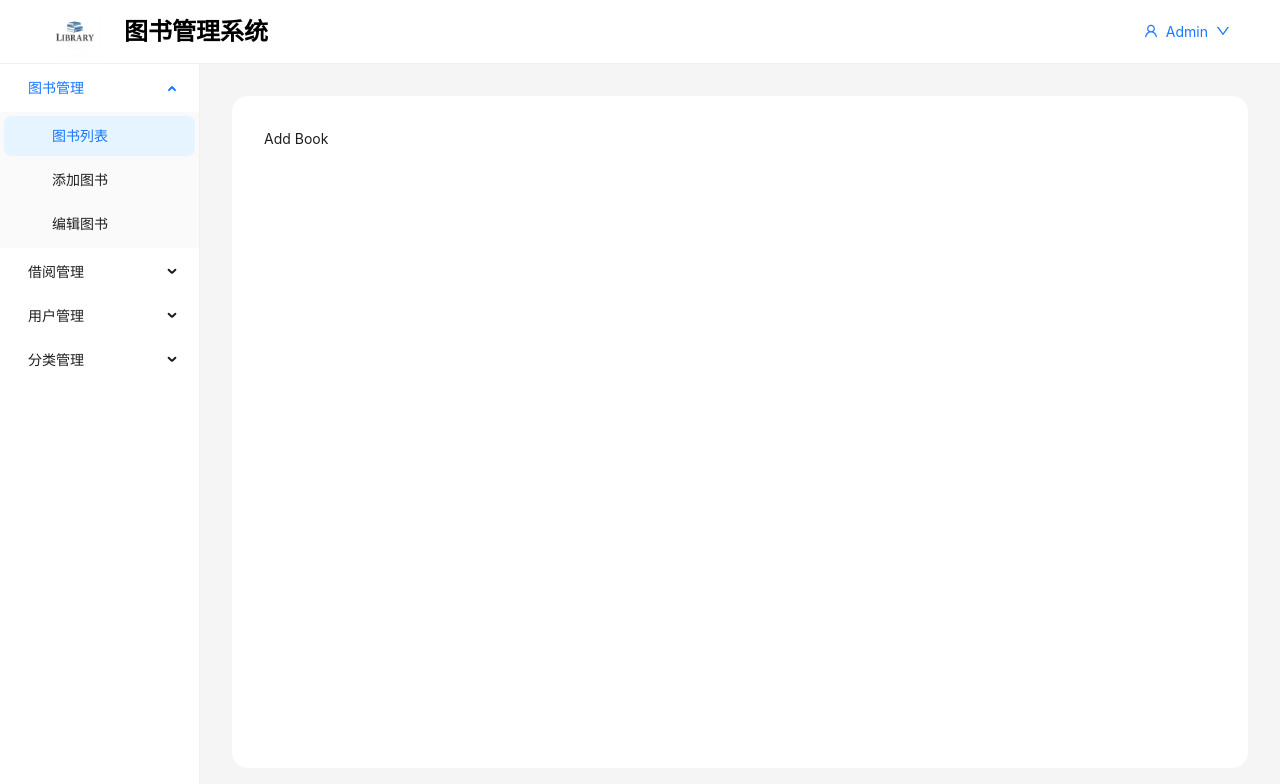
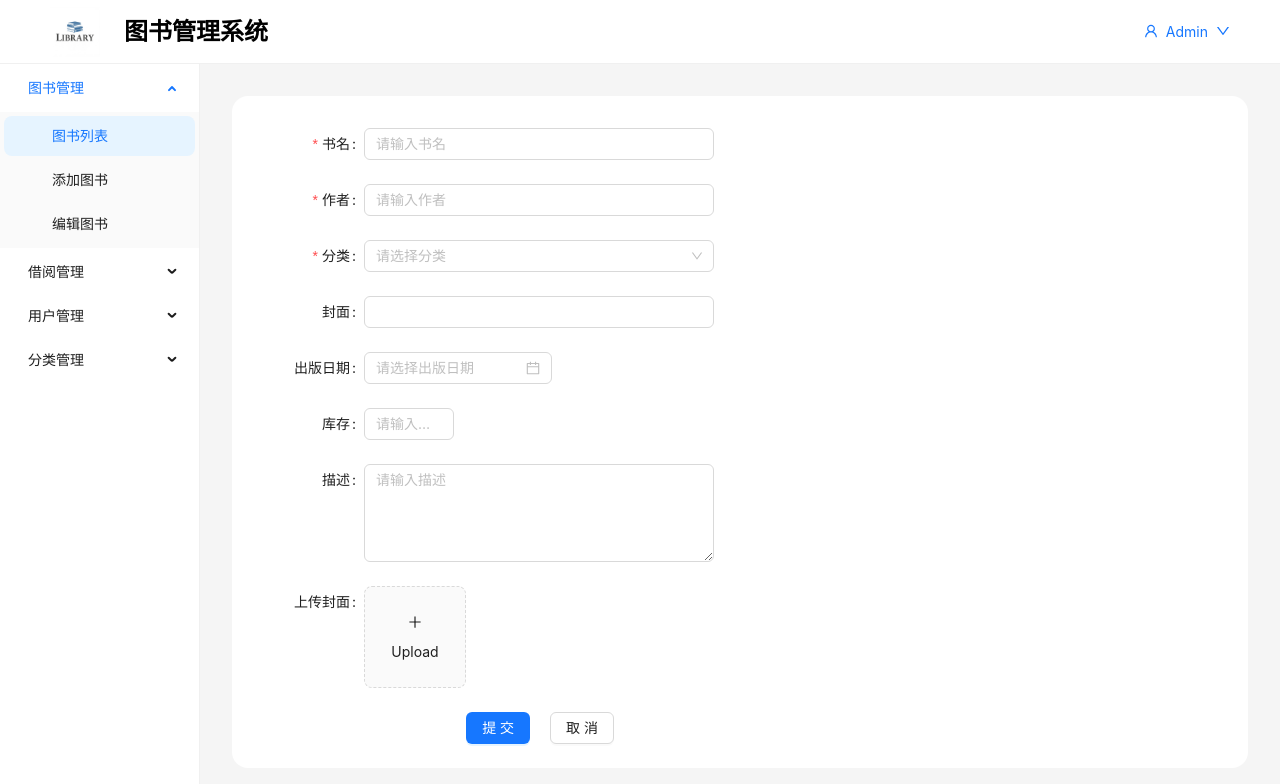
Before and after one commit to SongC-unsw/Book-management-system, a Next.js app: page /book/add in a window 1280 px wide. Shown: the top 784 px of the page. Built offline with nearby package versions, Linux system fonts and the light colour scheme; what @ant-design/nextjs-registry would draw is missing.

Commit message:
Add BookForm component for book submission; implement API call to fetch books with query parameters. Update add book page to include BookForm for user input.

```diff
--- a/src/app/book/add/page.tsx
+++ b/src/app/book/add/page.tsx
@@ -1,6 +1,11 @@
 import Image from "next/image";
 import { Button } from "antd";
+import BookForm from "@/components/BookForm/BookForm";
 
 export default function Home() {
-  return <>Add Book</>;
+  return (
+    <>
+      <BookForm />
+    </>
+  );
 }
--- /dev/null
+++ b/src/components/BookForm/BookForm.tsx
@@ -0,0 +1,97 @@
+"use client";
+import { PlusOutlined } from "@ant-design/icons";
+import {
+  Button,
+  DatePicker,
+  Form,
+  Input,
+  InputNumber,
+  Select,
+  Upload,
+  Space,
+} from "antd";
+
+const { RangePicker } = DatePicker;
+const { TextArea } = Input;
+
+const normFile = (e: any) => {
+  if (Array.isArray(e)) {
+    return e;
+  }
+  return e?.fileList;
+};
+
+export default function BookForm() {
+  return (
+    <>
+      <Form
+        labelCol={{ span: 4 }}
+        wrapperCol={{ span: 14 }}
+        layout="horizontal"
+        style={{ maxWidth: 600 }}
+      >
+        <Form.Item
+          label="书名"
+          name="bookName"
+          rules={[{ required: true, message: "请输入书名" }]}
+        >
+          <Input placeholder="请输入书名" />
+        </Form.Item>
+        <Form.Item
+          label="作者"
+          name="author"
+          rules={[{ required: true, message: "请输入作者" }]}
+        >
+          <Input placeholder="请输入作者" />
+        </Form.Item>
+        <Form.Item
+          label="分类"
+          name="category"
+          rules={[{ required: true, message: "请选择分类" }]}
+        >
+          <Select placeholder="请选择分类">
+            <Select.Option value="demo">Demo</Select.Option>
+          </Select>
+        </Form.Item>
+        <Form.Item label="封面" name="cover">
+          <Input />
+        </Form.Item>
+        <Form.Item label="出版日期" name="publishAt">
+          <DatePicker placeholder="请选择出版日期" />
+        </Form.Item>
+        <Form.Item label="库存" name="stock">
+          <InputNumber placeholder="请输入库存" />
+        </Form.Item>
+        <Form.Item label="描述" name="description">
+          <TextArea rows={4} placeholder="请输入描述" />
+        </Form.Item>
+        <Form.Item
+          label="上传封面"
+          valuePropName="fileList"
+          getValueFromEvent={normFile}
+        >
+          <Upload action="/upload.do" listType="picture-card">
+            <button
+              style={{
+                color: "inherit",
+                cursor: "inherit",
+                border: 0,
+                background: "none",
+              }}
+              type="button"
+            >
+              <PlusOutlined />
+              <div style={{ marginTop: 8 }}>Upload</div>
+            </button>
+          </Upload>
+        </Form.Item>
+        <Form.Item>
+          <div className="flex justify-end gap-5">
+            <Button type="primary">提交</Button>
+            <Button>取消</Button>
+          </div>
+        </Form.Item>
+      </Form>
+    </>
+  );
+}
```
Also changed, not shown: src/app/api/book.tsx (renamed from src/app/api/book.ts).
